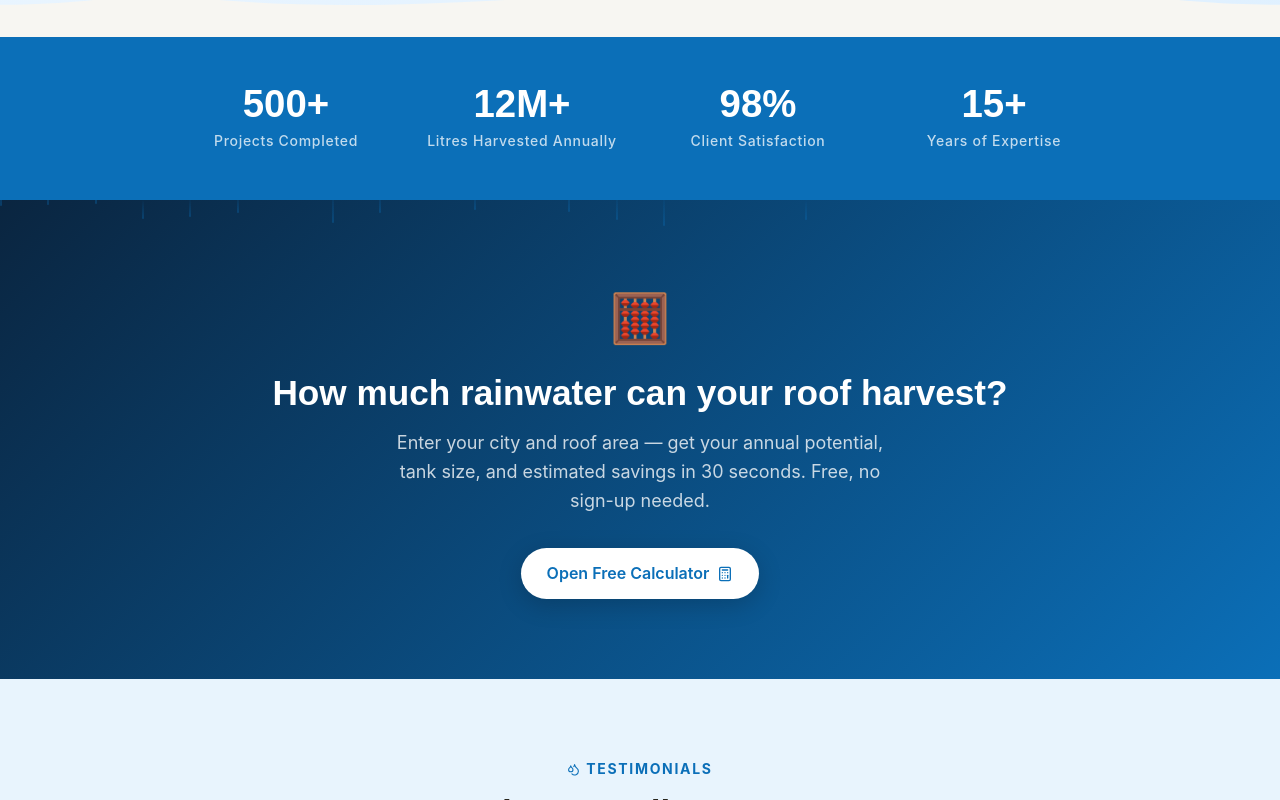
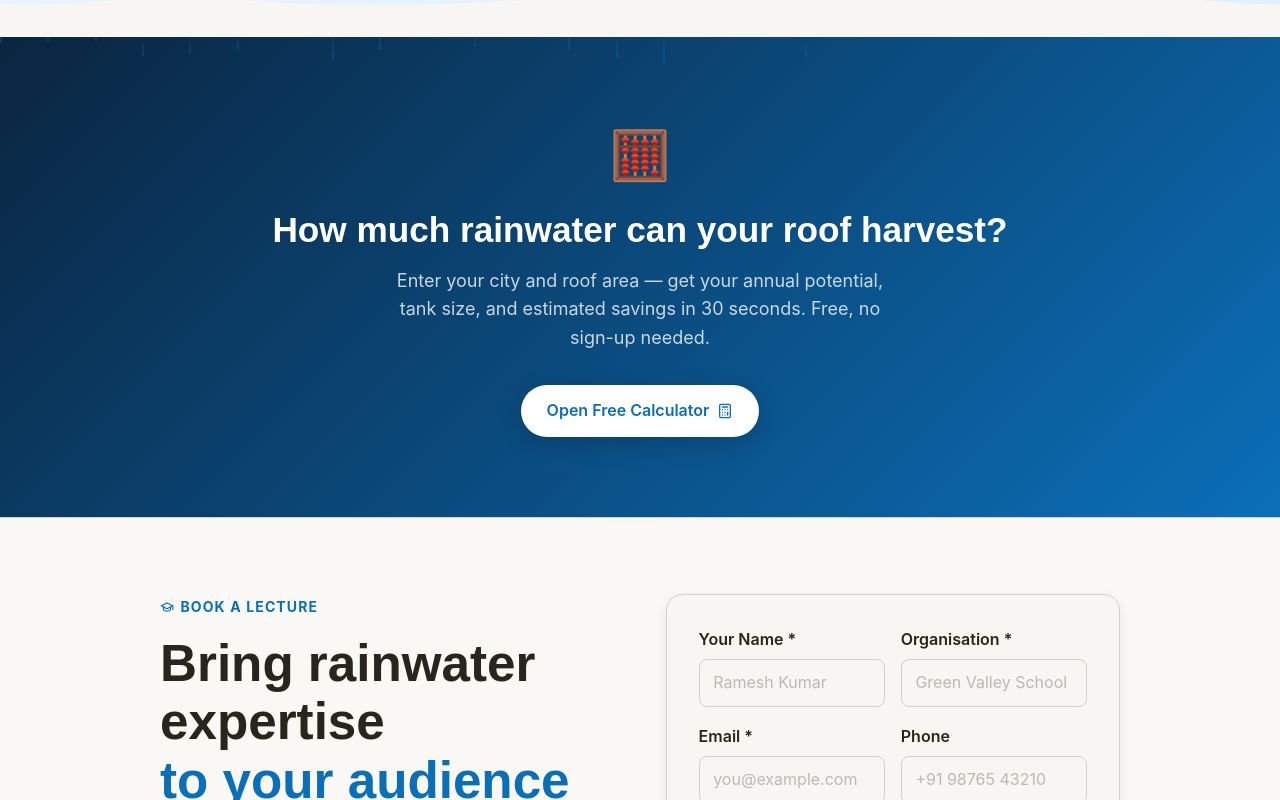
Before and after one commit to unnyanr11/rainwater-consultant, a React (Create React App) app: page / in a window 1280 px wide. Shown: the part 1100-1900 px from the top of the page. Built offline with nearby package versions, Linux system fonts and the light colour scheme; a web font is replaced by a local one.

Commit message:
fix: remove StatsBar and TestimonialsSection from Home

```diff
--- a/src/pages/public/Home.jsx
+++ b/src/pages/public/Home.jsx
@@ -1,10 +1,8 @@
 import PageLayout from '../../components/layout/PageLayout'
-import HeroSection         from '../../components/home/HeroSection'
-import StatsBar            from '../../components/home/StatsBar'
-import CalculatorCTA       from '../../components/home/CalculatorCTA'
-import TestimonialsSection from '../../components/home/TestimonialsSection'
-import BookLectureSection  from '../../components/home/BookLectureSection'
-import FinalCTA            from '../../components/home/FinalCTA'
+import HeroSection        from '../../components/home/HeroSection'
+import CalculatorCTA      from '../../components/home/CalculatorCTA'
+import BookLectureSection from '../../components/home/BookLectureSection'
+import FinalCTA           from '../../components/home/FinalCTA'
 
 const globalStyles = `
   @keyframes rippleAnim {
@@ -27,9 +25,7 @@ export default function Home() {
       <style>{globalStyles}</style>
       <PageLayout>
         <HeroSection />
-        <StatsBar />
         <CalculatorCTA />
-        <TestimonialsSection />
         <BookLectureSection />
         <FinalCTA />
       </PageLayout>
```
